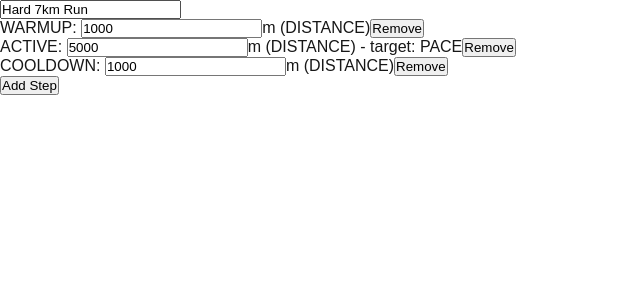
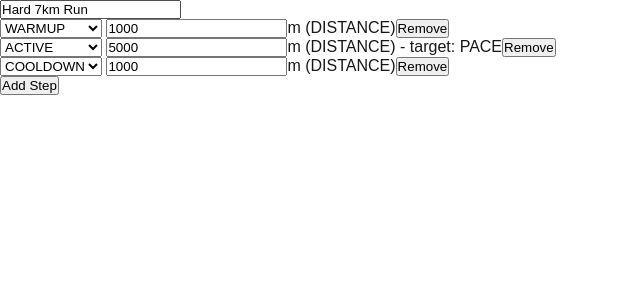
Before and after one commit to Brendan3519/garmin-workout-builder, a Next.js app: page / in a window 1280 px wide. Shown: the top 300 px of the page, without its empty margins (0-640 px from the left). Built offline with nearby package versions, Linux system fonts and the light colour scheme; no server answers.

Commit message:
Add Edit Intensity Dropdown

```diff
--- a/src/components/WorkoutView.tsx
+++ b/src/components/WorkoutView.tsx
@@ -1,7 +1,7 @@
 "use client";
 
 import { useState } from 'react';
-import { Workout, WorkoutStep } from '../types/workout';
+import { StepIntensity, Workout, WorkoutStep } from '../types/workout';
 import posthog from 'posthog-js';
 
 interface WorkoutViewProps {
@@ -62,6 +62,15 @@ function WorkoutView({ workout }: WorkoutViewProps) {
         setSteps(steps.filter((step) => step.stepOrder != targetStepOrder))
     }
 
+    function handleIntensityChange(targetStepOrder: number, newIntensity: StepIntensity){
+        const updatedSteps = steps.map((step) =>
+            step.stepOrder === targetStepOrder
+                ? {...step, intensity: newIntensity}
+                : step
+            );
+            setSteps(updatedSteps);
+    }
+
     return (
         <div>
             <input
@@ -74,7 +83,18 @@ function WorkoutView({ workout }: WorkoutViewProps) {
 
                 return (
                     <p key={step.stepOrder}>
-                        {step.intensity}:{' '}
+                        <select
+                            value={step.intensity}
+                            onChange={(e) => handleIntensityChange(step.stepOrder, e.target.value as StepIntensity)}
+                        >
+                            <option value="WARMUP">WARMUP</option>
+                            <option value="ACTIVE">ACTIVE</option>
+                            <option value="COOLDOWN">COOLDOWN</option>
+                            <option value="RECOVERY">RECOVERY</option>
+                            <option value="INTERVAL">INTERVAL</option>
+                            <option value="REST">REST</option>
+                        </select>
+                        {' '}
                         <input
                             type="number"
                             value={draft ?? step.durationValue}
```
